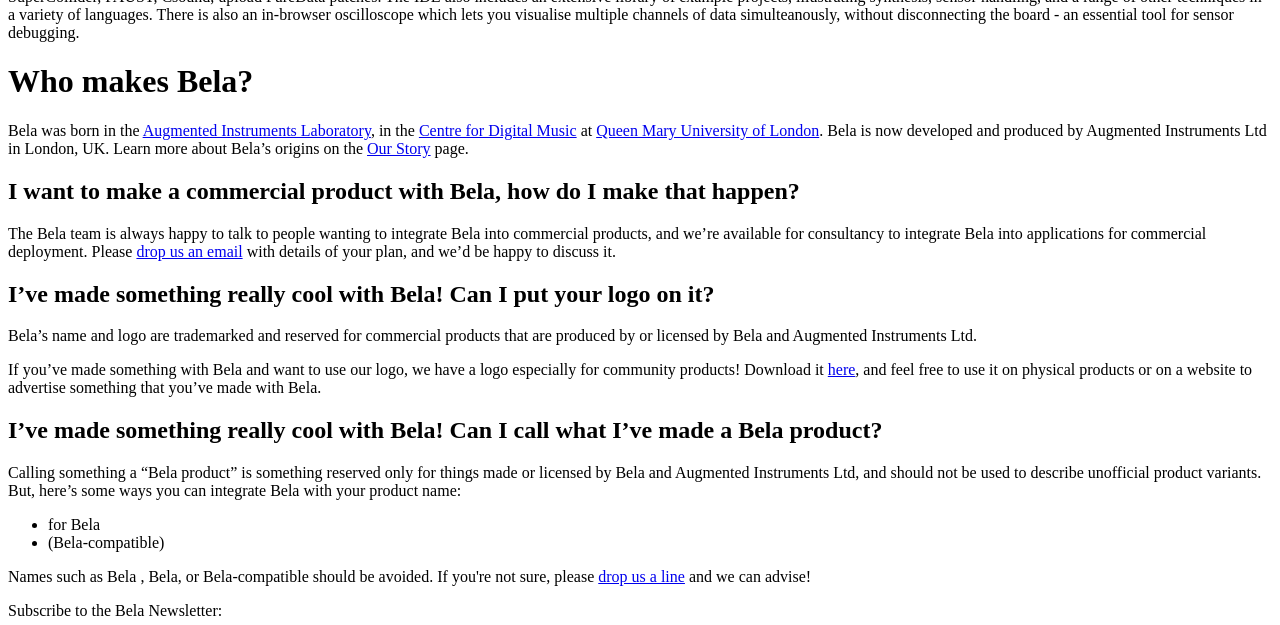
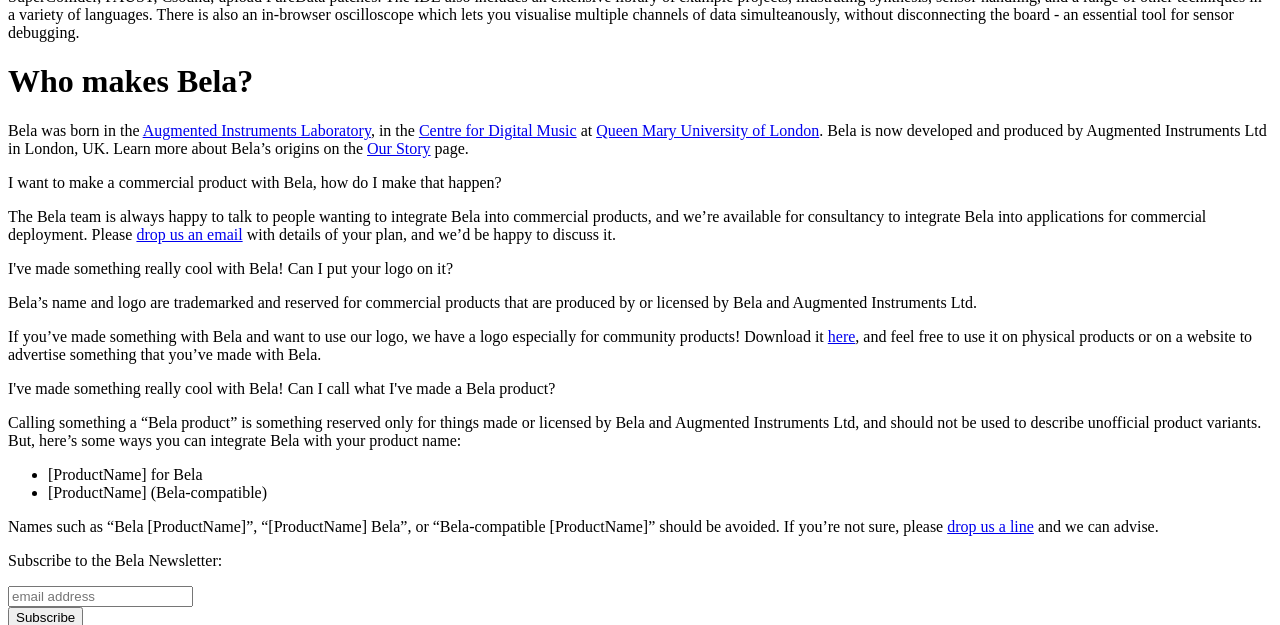
Before and after one commit to disastrid/bela_site_update, a Jekyll site: the page built from about.md, in a window 1280 px wide and 900 px high, scrolled down 2384 px, cut to the strip 0-625 px from the top of the window. Built offline with Jekyll 4.4.1, drawn with Linux system fonts in a browser that asks for light colours; comment, search, counter and statistics services are not loaded.

Commit message:
Fixed up styling issues

```diff
--- a/about.md
+++ b/about.md
@@ -41,21 +41,21 @@
 
 Bela was born in the [Augmented Instruments Laboratory](http://instrumentslab.org/), in the [Centre for Digital Music](http://c4dm.eecs.qmul.ac.uk/) at [Queen Mary University of London](https://www.qmul.ac.uk/). Bela is now developed and produced by Augmented Instruments Ltd in London, UK. Learn more about Bela's origins on the [Our Story](our-story) page.
 
-## I want to make a commercial product with Bela, how do I make that happen?
+<p class="list-header">I want to make a commercial product with Bela, how do I make that happen?</p>
 
 The Bela team is always happy to talk to people wanting to integrate Bela into commercial products, and we're available for consultancy to integrate Bela into applications for commercial deployment. Please <a href="mailto:info@bela.io">drop us an email</a> with details of your plan, and we'd be happy to discuss it.
 
-## I've made something really cool with Bela! Can I put your logo on it?
+<p class="list-header">I've made something really cool with Bela! Can I put your logo on it?</p>
 
 Bela's name and logo are trademarked and reserved for commercial products that are produced by or licensed by Bela and Augmented Instruments Ltd.
 
-If you've made something with Bela and want to use our logo, we have a logo especially for community products! Download it <a href="bela_community_logo.svg">here</a>, and feel free to use it on physical products or on a website to advertise something that you've made with Bela.
+If you've made something with Bela and want to use our logo, we have a logo especially for community products! Download it <a href="bela_community_logo.svg" target="new">here</a>, and feel free to use it on physical products or on a website to advertise something that you've made with Bela.
 
-## I've made something really cool with Bela! Can I call what I've made a Bela product?
+<p class="list-header">I've made something really cool with Bela! Can I call what I've made a Bela product?</p>
 
 Calling something a "Bela product" is something reserved only for things made or licensed by Bela and Augmented Instruments Ltd, and should not be used to describe unofficial product variants. But, here's some ways you can integrate Bela with your product name:
 
-- <ProductName> for Bela
-- <ProductName> (Bela-compatible)
+- [ProductName] for Bela
+- [ProductName] (Bela-compatible)
 
-Names such as Bela <ProductName>, <ProductName> Bela, or Bela-compatible <ProductName> should be avoided. If you're not sure, please <a href="mailto:info@bela.io">drop us a line</a> and we can advise!
+Names such as "Bela [ProductName]", "[ProductName] Bela", or "Bela-compatible [ProductName]" should be avoided. If you're not sure, please <a href="mailto:info@bela.io">drop us a line</a> and we can advise.
```
